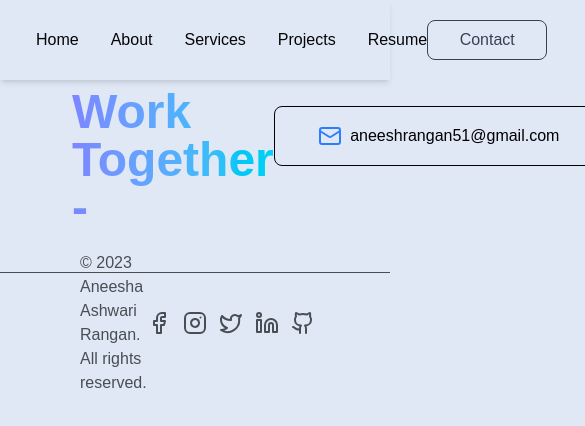
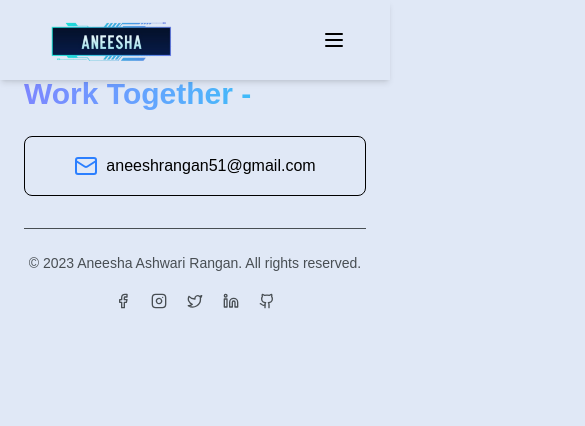
Before and after one commit to Aneesha51/Next.jsPortfolio, a Next.js app: page /projects in a window 390 px wide. Shown: the top 426 px of the page, 585 px wide, since content can reach past the window. Built offline with nearby package versions, Linux system fonts and the light colour scheme.

Commit message:
Updated the project description and route to the actuall project also added the hamburger menu and edited the spacing in the footer to align itself on mobile view

```diff
--- a/src/app/components/Footer.js
+++ b/src/app/components/Footer.js
@@ -4,51 +4,52 @@ import {Mail, Facebook, Instagram, Twitter, Linkedin, Github} from 'lucide-react
 
 const Footer = () => {
   return (
-    <footer>
-        <div>
-            <div className=''>
-               <div className='flex justify-between items-center px-18 py-10'>
-                    <div className='text-5xl font-semibold  bg-gradient-to-r from-indigo-400 to-cyan-400 text-transparent bg-clip-text '>
+    <footer >
+      <div className="max-w-6xl mx-auto px-6 py-10">
+        <div className="flex flex-col md:flex-row md:justify-between md:items-center gap-6">
+          <div className="text-3xl md:text-5xl font-semibold bg-gradient-to-r from-indigo-400 to-cyan-400 text-transparent bg-clip-text">
             Let&apos;s
             <br />
             Work Together -
           </div>
 
-                    <div>
-                        <button className='w-[330px] h-[60px] border rounded-lg flex items-center justify-center gap-2 px-4'>
-                            <a href="https://mail.google.com/mail/?view=cm&fs=1&to=aneeshrangan51@gmail.com" rel="noopener noreferrer" target='_blank' className='flex items-center gap-2'><span ><Mail className='w-6 h-6 text-blue-500 '/></span>aneeshrangan51@gmail.com</a>
-                        </button>
-                    </div>
+          <div className="flex flex-col sm:flex-row items-center gap-4 w-full md:w-auto">
+            <a
+              href="https://mail.google.com/mail/?view=cm&fs=1&to=aneeshrangan51@gmail.com"
+              target="_blank"
+              rel="noopener noreferrer"
+              className="w-full sm:w-[330px] h-[60px] border rounded-lg flex items-center justify-center gap-2 px-4"
+              aria-label="Email Aneesha"
+            >
+              <Mail className="w-6 h-6 text-blue-500" />
+              <span className="truncate">aneeshrangan51@gmail.com</span>
+            </a>
+
+
           </div>
         </div>
 
-            <div className='w-full h-[100px] border-t flex items-center justify-between px-20 text-[#484E53]'>
-                <div>
-                    <p>
-                        © 2023 Aneesha Ashwari Rangan. All rights reserved.
-                    </p>
+        <div className="mt-8 border-t pt-6 flex flex-col sm:flex-row justify-between items-center text-sm text-[#484E53] gap-4">
+          <div className="text-center sm:text-left">
+            <p>© 2023 Aneesha Ashwari Rangan. All rights reserved.</p>
           </div>
 
-                <div className='flex items-center gap-3'>
-                    <div>
-                        <a href="https://www.facebook.com/aneesha.rangan" target='_blank' rel="noopener noreferrer"><Facebook className='hover:text-blue-500'/></a>
-                    </div>
-
-                    <div>
-                        <a href="#"><Instagram className='hover:text-blue-500' /></a>
-                    </div>
-
-                     <div>
-                        <a href="https://x.com/AneeshaRangan" target='_blank' rel="noopener noreferrer"><Twitter className='hover:text-blue-500' /></a>
-                    </div>
-
-                     <div>
-                        <a href="https://www.linkedin.com/in/aneesha-rangan-41b171196/" target='_blank' rel="noopener noreferrer"><Linkedin className='hover:text-blue-500'/></a>
-                    </div>
-
-                    <div>
-                        <a href="https://github.com/Aneesha51" target='_blank' rel="noopener noreferrer"><Github className='hover:text-blue-500' /></a>
-                    </div>
+          <div className="flex items-center gap-3">
+            <a href="https://www.facebook.com/aneesha.rangan" target="_blank" rel="noopener noreferrer" aria-label="Facebook small" className="p-1 rounded-full hover:bg-gray-100">
+              <Facebook className="w-4 h-4 text-[#484E53]" />
+            </a>
+            <a href="#" aria-label="Instagram small" className="p-1 rounded-full hover:bg-gray-100">
+              <Instagram className="w-4 h-4 text-[#484E53]" />
+            </a>
+            <a href="https://x.com/AneeshaRangan" target="_blank" rel="noopener noreferrer" aria-label="X small" className="p-1 rounded-full hover:bg-gray-100">
+              <Twitter className="w-4 h-4 text-[#484E53]" />
+            </a>
+            <a href="https://www.linkedin.com/in/aneesha-rangan-41b171196/" target="_blank" rel="noopener noreferrer" aria-label="LinkedIn small" className="p-1 rounded-full hover:bg-gray-100">
+              <Linkedin className="w-4 h-4 text-[#484E53]" />
+            </a>
+            <a href="https://github.com/Aneesha51" target="_blank" rel="noopener noreferrer" aria-label="GitHub small" className="p-1 rounded-full hover:bg-gray-100">
+              <Github className="w-4 h-4 text-[#484E53]" />
+            </a>
           </div>
         </div>
       </div>
--- a/src/app/components/Navbar.js
+++ b/src/app/components/Navbar.js
@@ -1,8 +1,11 @@
-import React from 'react';
+"use client"
+import React, { useState } from 'react';
 import Image from 'next/image';
 import Logo from '../../../public/logo.png';
 import Link from 'next/link';
 const Navbar = () => {
+
+    const [open, setOpen] = useState(false);
   return (
     <nav className='fixed top-0 left-0 w-full z-10 bg-[#E0E8F6]'>
         <div className='w-full h-[80px] shadow-md px-5'>
@@ -15,7 +18,7 @@ const Navbar = () => {
                     />
                 </div>
 
-                <div className='flex items-center gap-8'>
+                <div className='hidden md:flex items-center gap-8'>
                     <ul className='flex items-center gap-8 text-[16px] text-[#050505]'>
 
                         <Link href="#home">
@@ -46,13 +49,92 @@ const Navbar = () => {
 
                 </div>
 
-                <div>
+                <div className='hidden md:block'>
                     <button className='w-[120px] h-[40px] border rounded-lg font-medium text-gray-700 hover:bg-gradient-to-r hover:from-indigo-400 hover:to-cyan-400 hover:text-white transition'>
                         <a href='#contact'  >Contact</a>
                     </button>
                 </div>
+
+                <div className='md:hidden'>
+                    <button
+                    onClick={() => setOpen(!open)}
+                    aria-label='Toogle menu'
+                    className='p-2 rounded-md focus:outline-none'
+                    >
+                         {!open ? (
+                // Hamburger icon
+                <svg
+                  xmlns="http://www.w3.org/2000/svg"
+                  className="h-6 w-6"
+                  fill="none"
+                  viewBox="0 0 24 24"
+                  stroke="currentColor"
+                >
+                  <path strokeLinecap="round" strokeLinejoin="round" strokeWidth={2} d="M4 6h16M4 12h16M4 18h16" />
+                </svg>
+              ) : (
+                // Close icon
+                <svg
+                  xmlns="http://www.w3.org/2000/svg"
+                  className="h-6 w-6"
+                  fill="none"
+                  viewBox="0 0 24 24"
+                  stroke="currentColor"
+                >
+                  <path strokeLinecap="round" strokeLinejoin="round" strokeWidth={2} d="M6 18L18 6M6 6l12 12" />
+                </svg>
+              )}
+
+                    </button>
+                </div>
             </div>
         </div>
+
+        {/* Mobile menu (slides down) */}
+      {open && (
+        <div className="md:hidden bg-[#E0E8F6] border-t shadow-md">
+          <div className="px-5 py-4 space-y-3">
+            <Link href="#home">
+              <li onClick={() => setOpen(false)} className="block text-base font-medium">
+                Home
+              </li>
+            </Link>
+
+            <Link href="#about">
+              <li onClick={() => setOpen(false)} className="block text-base font-medium">
+                About
+              </li>
+            </Link>
+
+            <li href="#service" onClick={() => setOpen(false)} className="block text-base font-medium">
+              Services
+            </li>
+
+            <li href="#projects" onClick={() => setOpen(false)} className="block text-base font-medium">
+              Projects
+            </li>
+
+            <li
+              href="https://www.dropbox.com/scl/fi/eztdjg9tla57oupzlayvg/Aneesha_Rangan_Developer.pdf?rlkey=e4dpzzuvkui3dl0yjfu0geg7c&st=nlck90w7&dl=0"
+              target="_blank"
+              rel="noopener noreferrer"
+              className="block text-base font-medium"
+            >
+              Resume
+            </li>
+
+            <div className="pt-2">
+              <li
+                href="#contact"
+                onClick={() => setOpen(false)}
+                className="inline-block w-full text-center border rounded-lg px-4 py-2 font-medium text-gray-700 hover:bg-gradient-to-r hover:from-indigo-400 hover:to-cyan-400 hover:text-white transition"
+              >
+                Contact
+              </li>
+            </div>
+          </div>
+        </div>
+      )}
     </nav>
   )
 }
--- a/src/app/data/projects.js
+++ b/src/app/data/projects.js
@@ -7,22 +7,22 @@ const projects = [
     desc: "A mobile application built for drivers to receive, manage, and deliver customer orders. The app provides drivers with real-time delivery requests, order details, and status tracking",
     fulldesc: "A mobile application built for drivers to receive, manage, and deliver customer orders. The app provides drivers with real-time delivery requests, order details, and status tracking. Built using React Native (Expo) for cross-platform compatibility and Firebase for backend services including authentication and real-time database.",
     tech: "Next.js, Expo, Firebase, Firestore",
-    link: "https://github.com/yourusername/portfolio",
+    link: "https://www.figma.com/proto/88E6mfpu7qivzIOSngJESc/Goomi-App?node-id=35-1586&starting-point-node-id=34%3A1580&t=qzdnlz9m2izp12T1-1",
     image: "/Logo.jpeg"
   },
   {
-    title: "Task Manager App",
-    desc: "Cross-platform mobile app for task management with Firebase authentication and real-time sync.",
+    title: "HRT Security App",
+    desc: "The HRT Security App is a mobile application designed to enhance personal safety by providing features such as emergency alerts, location tracking, and quick access to the community",
     tech: "React Native, Expo, Firebase",
-    link: "https://github.com/yourusername/task-manager",
-    image: ""
+    link: "https://www.figma.com/proto/Q7rdlrwcpnPXohwRxWmTVs/HRT-Secure?node-id=232-955&p=f&t=MoJndUZknbNIW8lu-1&scaling=min-zoom&content-scaling=fixed&page-id=46%3A2",
+    image: "/security-logo1.png"
   },
   {
-    title: "E-Commerce Backend",
-    desc: "Backend service for an e-commerce platform with user authentication, order processing, and database management.",
-    tech: "Java, Spring Boot, SQL",
-    link: "https://github.com/yourusername/ecommerce-backend",
-    image: ""
+    title: "HRT Security Dashboard",
+    desc: "The HRT Security Dashboard is a web application that serves as a control center for monitoring and managing security-related activities within a community. It provides real-time data visualization, user management, and incident reporting features aswell as visitor logs",
+    tech: "Next.js, Firestore, Firebase, Authentication",
+    link: "https://www.figma.com/proto/Q7rdlrwcpnPXohwRxWmTVs/HRT-Secure?node-id=238-3413&p=f&t=mWFcy7Gamo66eSx3-1&scaling=min-zoom&content-scaling=fixed&page-id=183%3A364",
+    image: "/security-logo1.png"
   },
 ];
 export default projects;
```
Also changed, not shown: public/security-logo1.png (added). Lines whose indentation alone changed are shown as unchanged.
